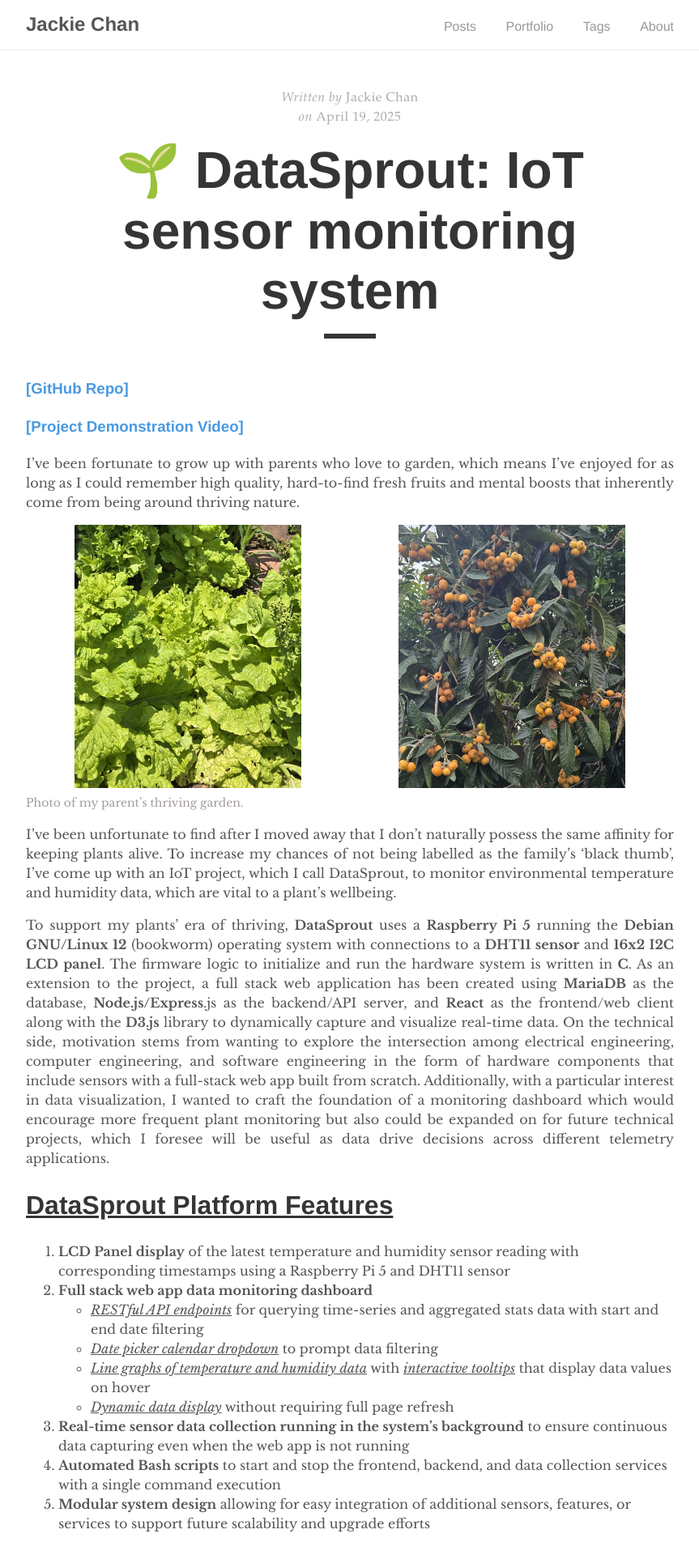
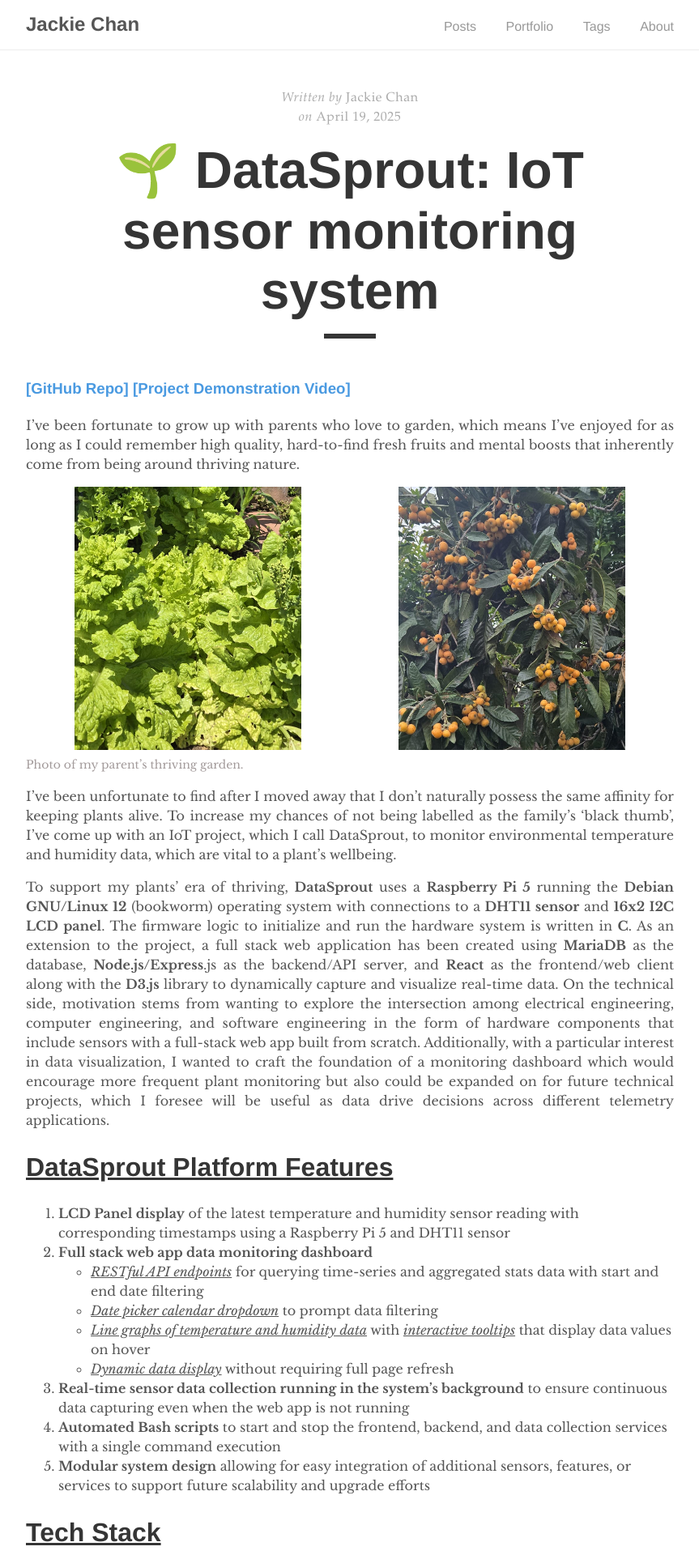
Before and after one commit to jackiechanmakes/jackiechanmakes.github.io, a Jekyll site: the page built from _posts/2025-04-19-plant-monitor.md, in a window 1280 px wide. Shown: the top 1920 px of the page at 81% size, without its empty margins (208-1071 px from the left). Built offline with Jekyll 4.4.1, drawn with Linux system fonts in a browser that asks for light colours; comment, search, counter and statistics services are not loaded.

Commit message:
Add formatting

```diff
--- a/_posts/2025-04-19-plant-monitor.md
+++ b/_posts/2025-04-19-plant-monitor.md
@@ -9,9 +9,7 @@ comments: true
 I created DataSprout, an IoT sensor monitoring system consisting of a Raspberry Pi, hardware sensor components, and a full stack web dashboard for real-time environmental data collection and visualization.
 
 <!--more-->
-### [[GitHub Repo]](https://github.com/jackiechanmakes/datasprout-platform)
-### [[Project Demonstration Video]](https://youtu.be/q2UzhQ5I93k?si=KLvonQuXUC7zIyVW)
-
+### [[GitHub Repo]](https://github.com/jackiechanmakes/datasprout-platform) [[Project Demonstration Video]](https://youtu.be/q2UzhQ5I93k?si=KLvonQuXUC7zIyVW)
 
 I’ve been fortunate to grow up with parents who love to garden, which means I’ve enjoyed for as long as I could remember high quality, hard-to-find fresh fruits and mental boosts that inherently come from being around thriving nature.
 
```
